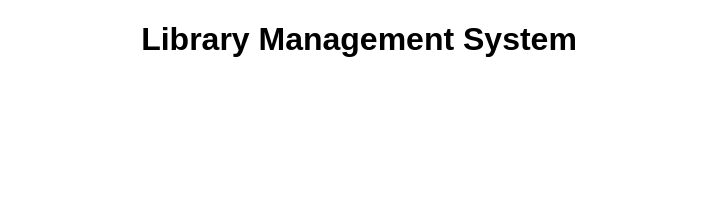
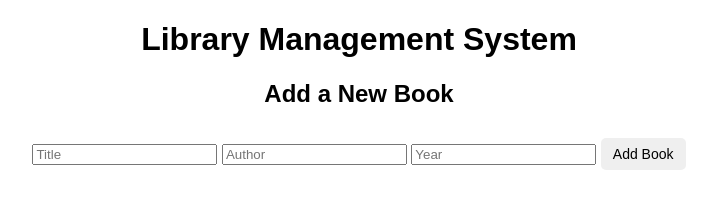
Before and after one commit to SinghGursher/books, a plain HTML site: page index.html in a window 1280 px wide. Shown: the whole page, without its empty margins (281-998 px from the left). Drawn offline with Linux system fonts and the light colour scheme.

Commit message:
Update index.html

```diff
--- a/index.html
+++ b/index.html
@@ -8,6 +8,15 @@
   </head>
   <body>
     <h1>Library Management System</h1>
+
+    <div id="book">
+        <h2>Add a New Book</h2>
+        <input type="text" id="title" placeholder="Title" required>
+        <input type="text" id="author" placeholder="Author" required>
+        <input type="number" id="year" placeholder="Year" required>
+        <button onclick="addBook()">Add Book</button>
+    </div>
+
     <div id="library">
 
     </div>
```
